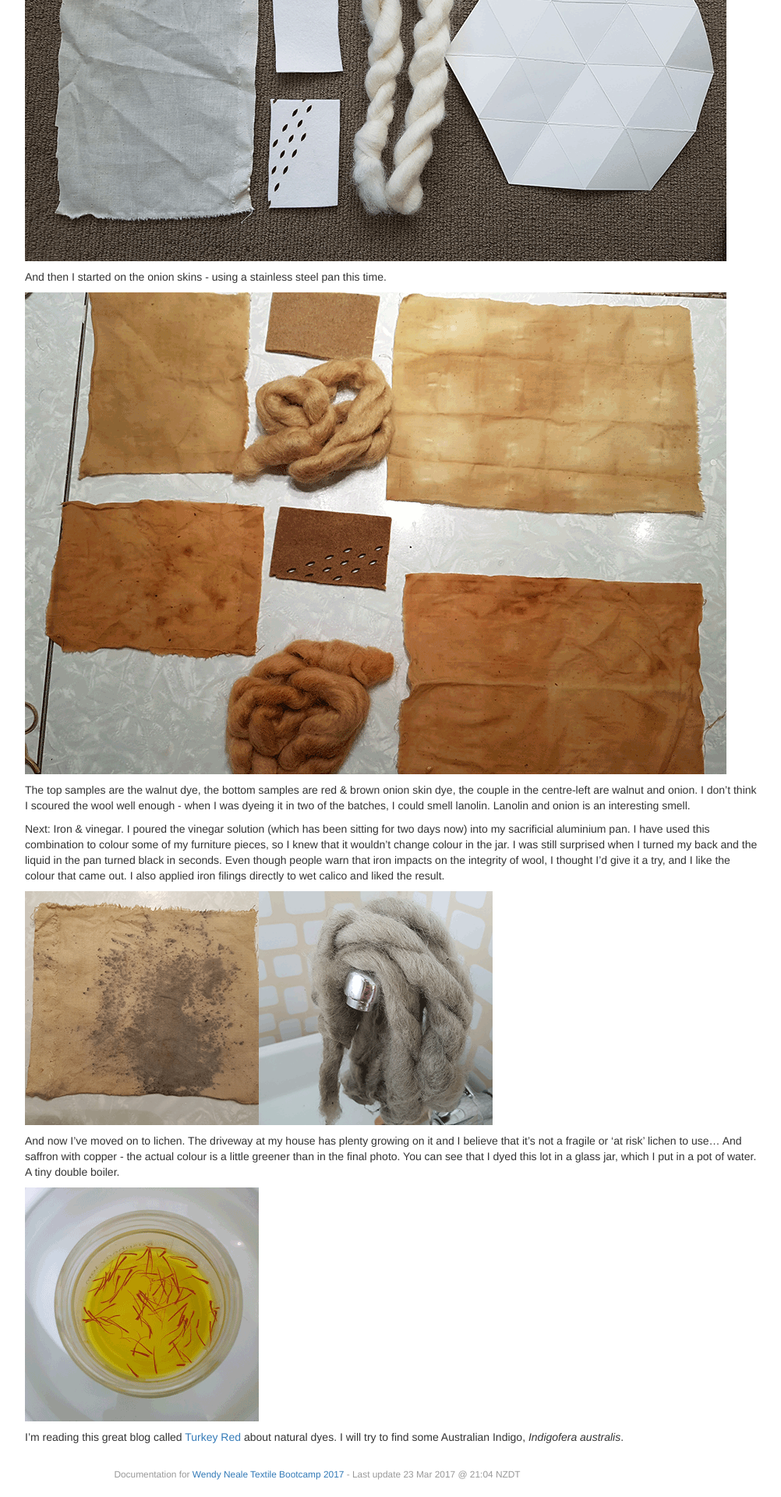
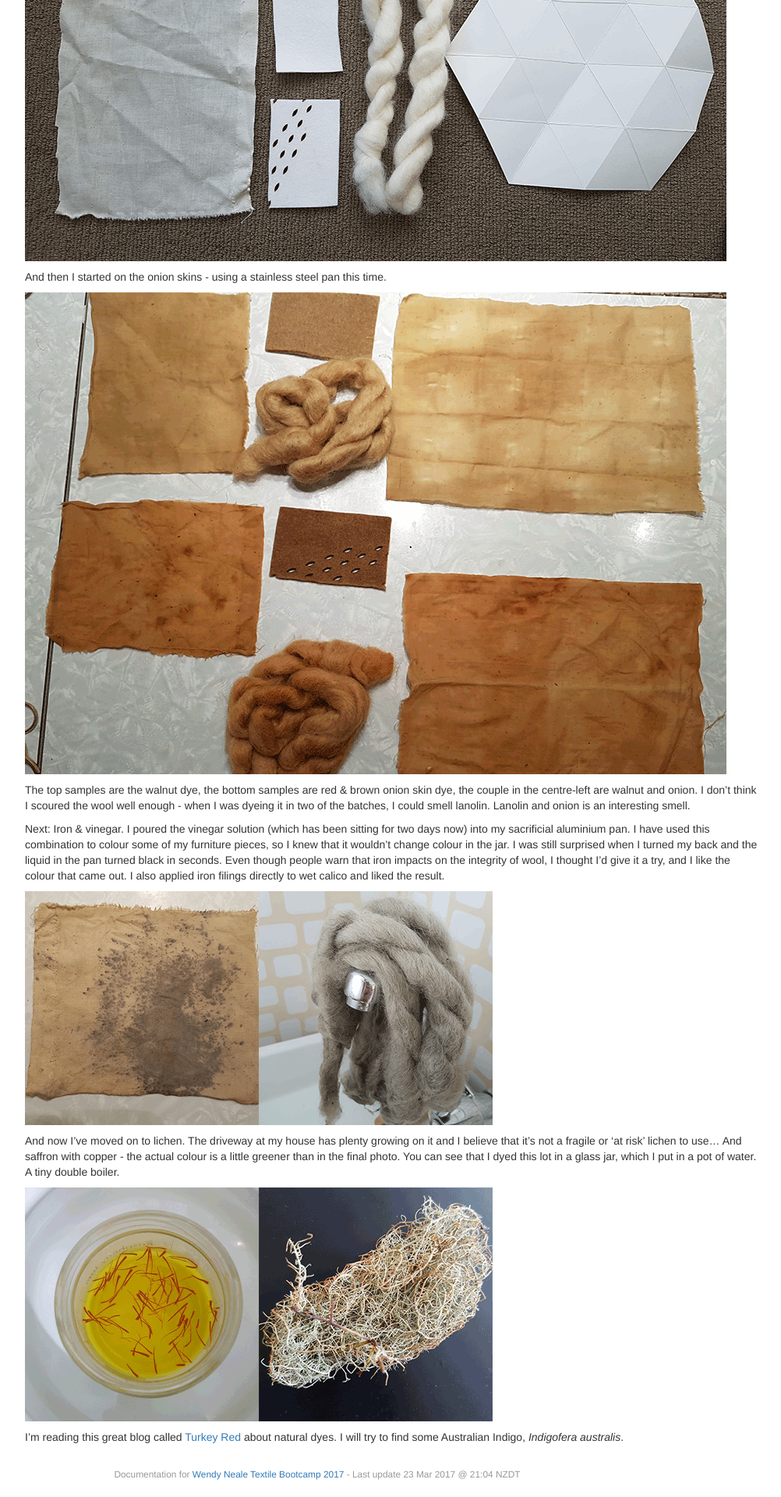
Before and after one commit to wendwarge/wendwarge.github.io, a Jekyll site: the page built from _posts/2017-02-22-day-two.md, in a window 1280 px wide. Shown: the part 3733-5653 px from the top of the page at 78% size, without its empty margins (233-1235 px from the left). Built offline with Jekyll 4.4.1, drawn with Linux system fonts in a browser that asks for light colours.

Commit message:
day two update

```diff
--- a/_posts/2017-02-22-day-two.md
+++ b/_posts/2017-02-22-day-two.md
@@ -66,6 +66,6 @@ Next: Iron & vinegar. I poured the vinegar solution (which has been sitting for
 And now I've moved on to lichen. The driveway at my house has plenty growing on it and I believe that it's not a fragile or 'at risk' lichen to use...
 And saffron with copper - the actual colour is a little greener than in the final photo. You can see that I dyed this lot in a glass jar, which I put in a pot of water. A tiny double boiler.
 
-![Saffron Dye](/images/2017-02-22-day-two/saffron.gif)
+![Saffron Dye](/images/2017-02-22-day-two/saffron.gif)![Lichen Dye](/images/2017-02-22-day-two/lichen.gif)
 
 I'm reading this great blog called [Turkey Red](http://www.turkeyredjournal.com/) about natural dyes. I will try to find some Australian Indigo, _Indigofera australis_.
```
Also changed, not shown: images/2017-02-22-day-two/lichen.gif (added).
